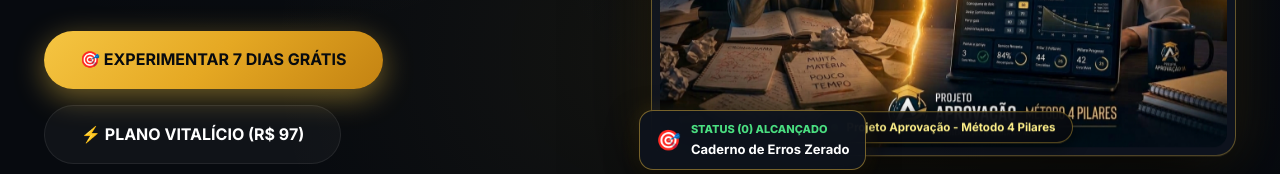
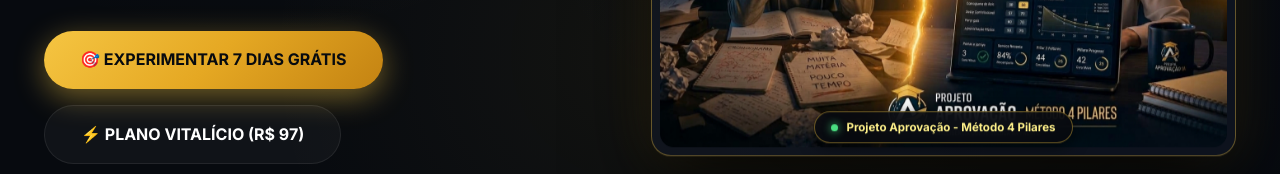
Before and after one commit to henriquerosa2019/concursos-ia-plataforma, a website: page landing.html in a window 1280 px wide. Shown: the part 626-800 px from the top of the page. Drawn offline with nearby package versions, Linux system fonts and the light colour scheme.

Commit message:
feat: remove floating status 0 badge from mockup in landing page

```diff
--- a/landing.html
+++ b/landing.html
@@ -1211,14 +1211,6 @@
           </div>
         </div>
 
-        <!-- Floating Pill 2 (Inferior Esquerdo) -->
-        <div class="floating-pill pill-bottom-left">
-          <span style="font-size: 20px;">🎯</span>
-          <div>
-            <div style="font-size: 11px; color: #4ade80; font-weight: 800; text-transform: uppercase;">STATUS (0) ALCANÇADO</div>
-            <div style="font-size: 13px; font-weight: 700; color: #fff;">Caderno de Erros Zerado</div>
-          </div>
-        </div>
 
         <!-- Quadro ao Centro com Imagem em Movimento Suave (sobe e desce) -->
         <div class="mockup-card">
```
Also changed, not shown: public/index.html (+0 -8 lines), public/landing.html (+0 -8 lines).
